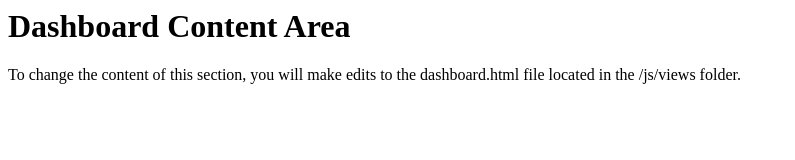
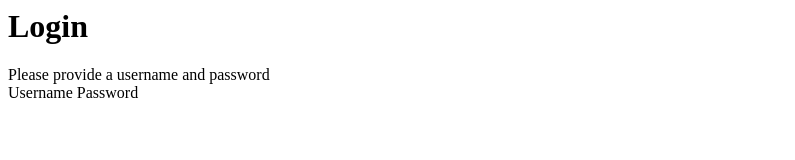
Before and after one commit to coras-company-code/oracleJET, a website: page src/js/views/dashboard.html in a window 1280 px wide. Shown: the whole page, without its empty margins (0-795 px from the left). Drawn offline with Linux system fonts and the light colour scheme.

Commit message:
added login to dashboard

```diff
--- a/src/js/viewModels/dashboard.js
+++ b/src/js/viewModels/dashboard.js
@@ -8,7 +8,9 @@
 /*
  * Your dashboard ViewModel code goes here
  */
-define(['knockout', 'appController', 'ojs/ojmodule-element-utils', 'accUtils'],
+
+define(['knockout', 'appController', 'ojs/ojmodule-element-utils', 'accUtils',
+"ojs/ojinputtext", "ojs/ojcheckboxset", "ojs/ojlabelvalue"],
  function(ko, app, moduleUtils, accUtils) {
 
     function DashboardViewModel() {
--- a/src/js/views/dashboard.html
+++ b/src/js/views/dashboard.html
@@ -18,10 +18,38 @@
   <div class="oj-applayout-content">
     <div role="main" class="oj-hybrid-applayout-content">
       <div class="oj-hybrid-padding">
-        <h1>Dashboard Content Area</h1>
+        <h1>Login</h1>
         <div>
-            To change the content of this section, you will make edits to the dashboard.html file located in the /js/views folder.
+            Please provide a username and password
         </div>
+        <!-- This is where I WILL add my content -->
+        <!-- <body class="demo-disable-bg-image"> -->
+          <div id="sampleDemo" style="" class="demo-padding demo-container">
+            <div id="componentDemoContent" style="width: 1px; min-width: 100%;">
+
+
+
+              <div id="form-container" data-oj-binding-provider="none">
+                <!-- <p>Username</p> -->
+                <oj-label-value>
+                  <oj-label slot="label" for="myit">Username</oj-label>
+                  <oj-input-text id="myit" slot="value" value=""></oj-input-text>
+                </oj-label-value>
+                <!-- <p>Password</p> -->
+                <oj-label-value>
+                  <oj-label slot="label" for="myit">Password</oj-label>
+                  <oj-input-text id="myit" slot="value" value=""></oj-input-text>
+                </oj-label-value>
+              </div>
+
+
+
+
+            </div>
+          </div>
+        <!-- </body> -->
+
+
       </div>
     </div>
   </div>
```
